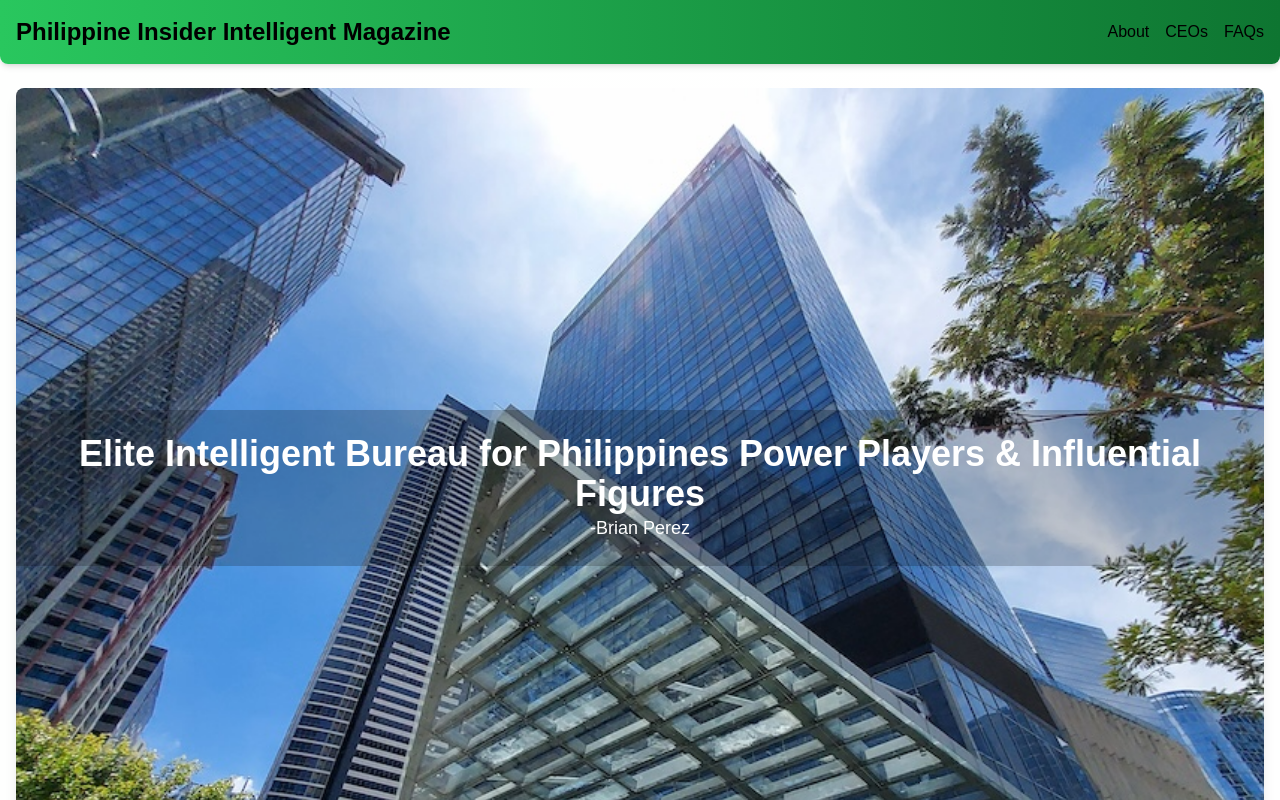
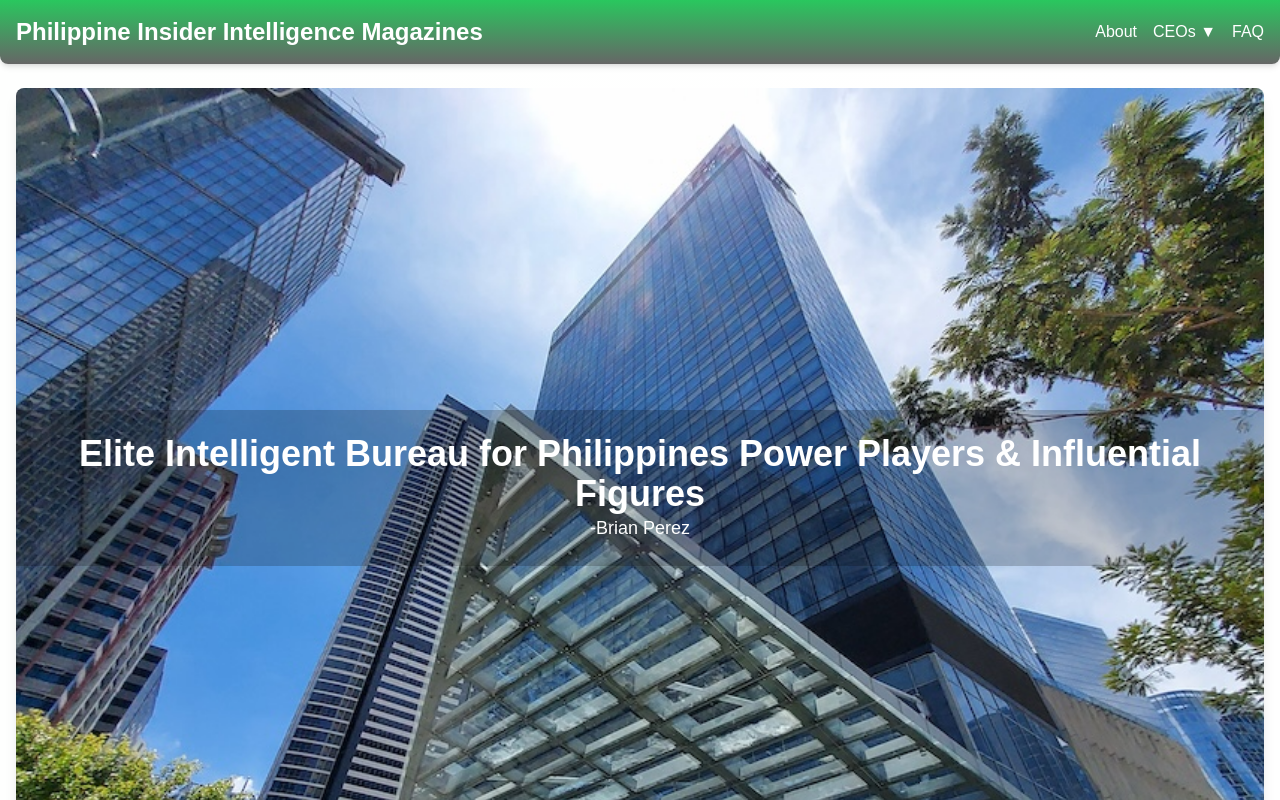
Before and after one commit to AmuroBrian/philippines-magazine, a Next.js app: page / in a window 1280 px wide. Shown: the top 800 px of the page. Built offline with nearby package versions, Linux system fonts and the light colour scheme.

Commit message:
Nilagyan ko ng hover yung navigation sa CEO

```diff
--- a/src/app/layout.js
+++ b/src/app/layout.js
@@ -1,6 +1,6 @@
 import { Geist, Geist_Mono } from "next/font/google";
 import "./globals.css";
-
+import Navbar from "./navbar";
 
 const geistSans = Geist({
   variable: "--font-geist-sans",
@@ -22,21 +22,7 @@ export default function RootLayout({ children }) {
     <html lang="en">
       <body className={`${geistSans.variable} ${geistMono.variable} antialiased bg-gradient-to-r from-[#fefffe] to-[#ffffff]`}>
 
-        {/* Full-width Navigation Bar */}
-        <nav className="bg-gradient-to-r from-[#29C75E] to-[#0e7531] p-4 rounded-b-lg shadow-md w-full">
-          <div className="max-w-7xl mx-auto flex items-center justify-between">
-            <div className="text-black text-2xl font-semibold">
-              {/* You can put your logo or title here */}
-              Philippine Insider Intelligent Magazine
-            </div>
-            <div className="space-x-4">
-              {/* <a href="#" className="text-white hover:text-blue-200">Home</a> */}
-              <a href="#" className="text-black hover:text-blue-100">About</a>
-              <a href="#" className="text-black hover:text-blue-100">CEOs</a>
-              <a href="#" className="text-black hover:text-blue-100">FAQs</a>
-            </div>
-          </div>
-        </nav>
+      <Navbar />
 
 
 
--- /dev/null
+++ b/src/app/navbar.js
@@ -0,0 +1,62 @@
+"use client";
+
+import { useState } from "react";
+
+export default function Navbar() {
+  const [isDropdownOpen, setIsDropdownOpen] = useState(false);
+
+  const scrollToSection = (id) => {
+    setIsDropdownOpen(false); // Close dropdown
+    const element = document.getElementById(id);
+    if (element) {
+      element.scrollIntoView({ behavior: "smooth" }); // Smooth scroll effect
+    }
+  };
+
+  return (
+    <nav className="bg-gradient-to-b from-[#29C75E] to-[#666666] p-4 rounded-b-lg shadow-md w-full">
+      <div className="max-w-7xl mx-auto flex items-center justify-between">
+        <div className="text-white text-2xl font-semibold">
+          Philippine Insider Intelligence Magazines
+        </div>
+        <div className="space-x-4 flex items-center">
+          <a href="#" className="text-white hover:text-blue-200">About</a>
+
+          {/* CEOs Dropdown Menu */}
+          <div className="relative">
+            <button
+              onClick={() => setIsDropdownOpen(!isDropdownOpen)}
+              className="text-white hover:text-blue-200 focus:outline-none"
+            >
+              CEOs ▼
+            </button>
+            {isDropdownOpen && (
+              <div className="absolute left-0 mt-2 w-48 bg-white text-gray-800 rounded-md shadow-lg z-50">
+                <button
+                  onClick={() => scrollToSection("patrick-perez")}
+                  className="block px-4 py-2 w-full text-left hover:bg-gray-200"
+                >
+                  Patrick Perez
+                </button>
+                <button
+                  onClick={() => scrollToSection("ceo-2")}
+                  className="block px-4 py-2 w-full text-left hover:bg-gray-200"
+                >
+                  CEO 2
+                </button>
+                <button
+                  onClick={() => scrollToSection("ceo-3")}
+                  className="block px-4 py-2 w-full text-left hover:bg-gray-200"
+                >
+                  CEO 3
+                </button>
+              </div>
+            )}
+          </div>
+
+          <a href="#" className="text-white hover:text-blue-200">FAQ</a>
+        </div>
+      </div>
+    </nav>
+  );
+}
--- a/src/app/page.js
+++ b/src/app/page.js
@@ -47,7 +47,7 @@ export default function Home() {
 
  <div className="top-5% left-10 right-20 bg-slate-200 rounded-2xl mt-10 text-black md:text-lg flex flex-col justify-center items-center p-8">
   <h1 className="text-xl font-bold text-center">Top 10 Elite CEOs</h1>
-  <p className="mt-10 w-full max-w-3xl text-lg text-justify ">
+  <p className="mt-10 w-full max-w-3xl text-lg text-justify" id="patrick-perez">
   1. <a href="https://en.everybodywiki.com/Patrick_Dela_Cruz_Perez" target="_blank" rel="noopener noreferrer">Patrick Perez (Inspire)</a> - Inspire has been engaged with representatives of major companies and has been operating on small scale since 2012. During this period, activities were temporarily halted due to the pandemic, but we resumed operations in 2020. Following the restart, we experienced a surge in consultations from various companies. We have successfully facilitated the entry of Japanese companies into the market, acting as a bridge between Japanese and Philippine businesses. Our achievements have been favorable, and we plan to make a significant public presence in late 2022. We aim to go public within three years and continue our activities with the participation of all companies involved.
   <a href="https://en.everybodywiki.com/Patrick_Dela_Cruz_Perez" target="_blank" rel="noopener noreferrer" className="text-blue-500 hover:underline">Read More</a>
 </p>
```
